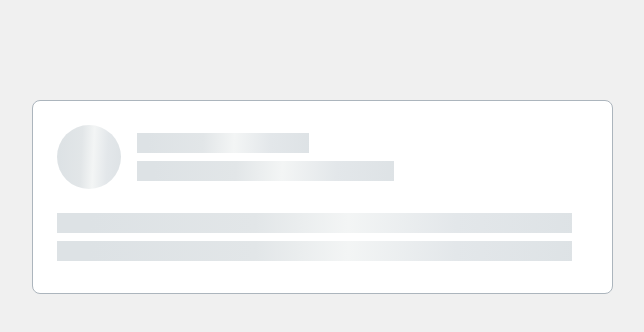
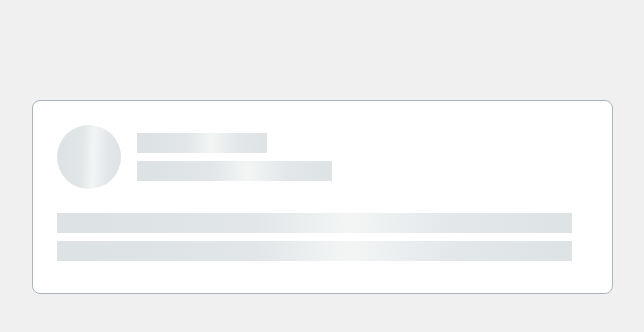
Before and after one commit to js-tasks-ru/htmlcss-20210708_work4vit, a website: page 04-lection2/02-skeleton/index.html in a window 1280 px wide. Shown: the whole page, without its empty margins (318-962 px from the left). Drawn offline with nearby package versions, Linux system fonts and the light colour scheme.

Commit message:
elements width & paddings

```diff
--- a/04-lection2/02-skeleton/skeleton.css
+++ b/04-lection2/02-skeleton/skeleton.css
@@ -9,13 +9,14 @@
     flex-flow: column wrap;
 }
 .skeleton__top{
-    margin: 24px 40px 24px 24px;
+    padding: 24px 40px 24px 24px;
     display: flex;
     flex-flow: row wrap;
     align-items: center;
 }
 .skeleton__bottom{
-    margin: 0px 40px 32px 24px
+    padding: 0px 40px 32px 24px
+
 }
 .skeleton__top_pic{
     background: linear-gradient(92.51deg, #DDE2E5 6.44%, #E2E6E8 38.47%, #F3F5F5 56.48%, #E3E7EA 77.5%, #DDE2E5 102.52%);
@@ -25,6 +26,7 @@
 }
 .skeleton__top_texts{
     margin-left: 16px;
+    width: calc(100% - 64px - 16px);
 }
 .skeleton__text{
     height: 20px;
@@ -36,8 +38,8 @@
     margin-bottom: 0px;
 }
 .skeleton__text_name{
-    width: 172px;
+    width: 30%;
 }
 .skeleton__text_surname{
-    width: 257px;
+    width: 45%;
 }
```
